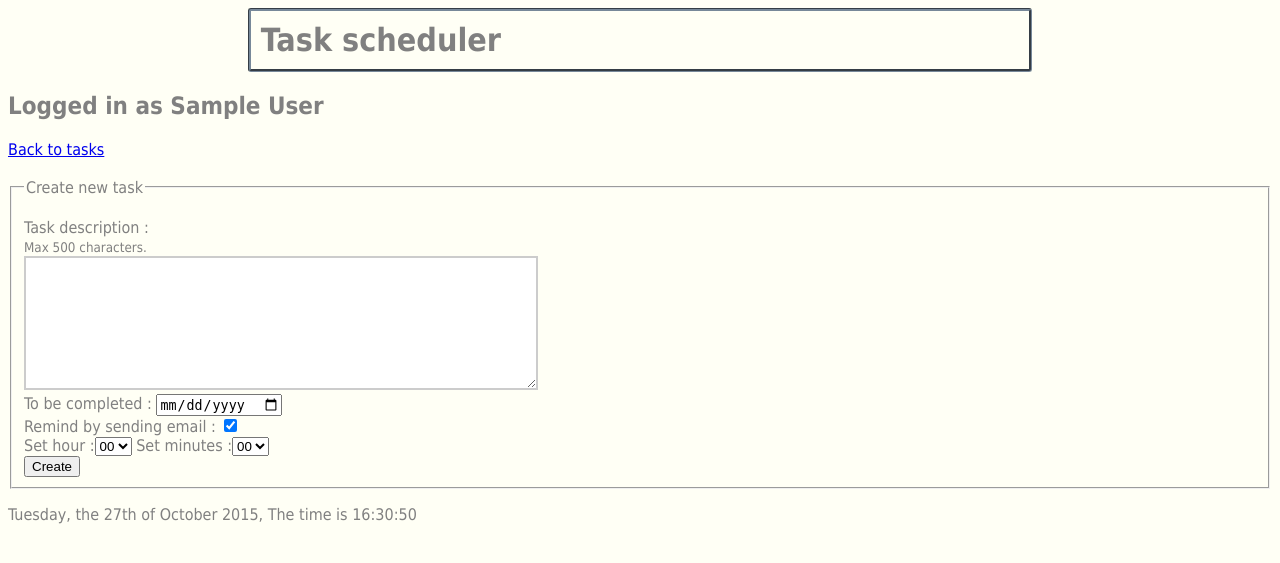
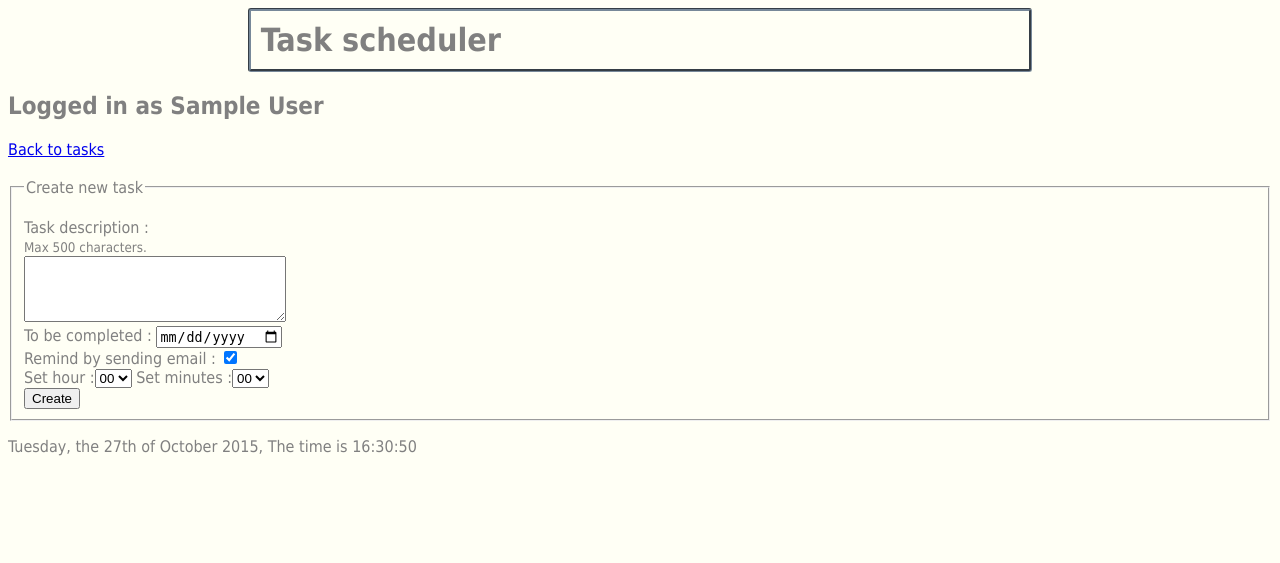
Before and after one commit to lachezaraspa/PHPProject1DV608, a PHP site: page /?newTask in a window 1280 px wide. Shown: the top 563 px of the page. Run offline with PHP 8.4, Linux system fonts and the light colour scheme; the visitor is signed in with stand-in values (Sample User, id 1); data comes from the database, SQL or seed files in the repository; data that the repository does not hold is empty.

Commit message:
Update style.css

```diff
--- a/view/style.css
+++ b/view/style.css
@@ -9,19 +9,9 @@ body {
     border:3px groove lightslategray ;
     border-radius: 3px 3px 3px 3px;
     padding: 10px;
-    font-family: Tahoma, sans-serif }
+    font-family: Tahoma, sans-serif
 
-
- #taskBody{
-        width: 500px;
-	height: 120px;
-	border:2px solid #cccccc;
-	padding: 5px;
-	font-family: Tahoma, sans-serif;
-	background-color: appworkspace;
-	background-position: bottom right;
-	background-repeat: no-repeat;
-}
+ }
 
 #taskBody2{
         width: 500px;
```
